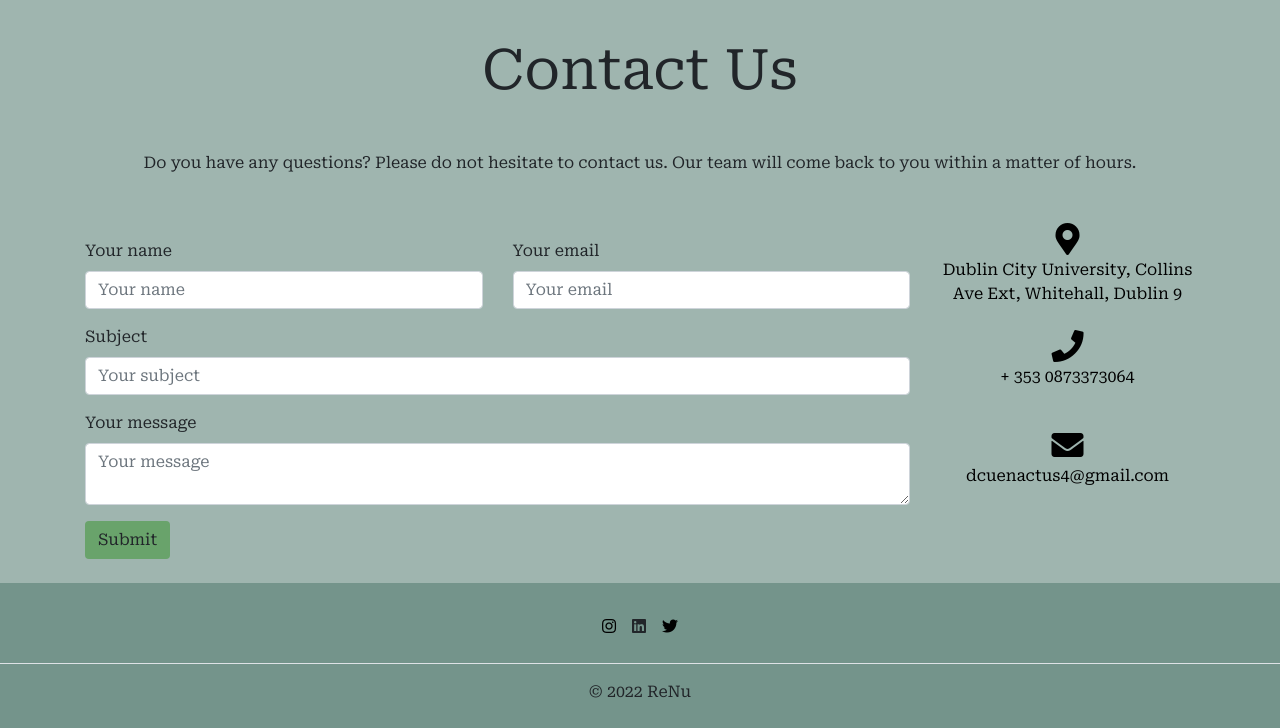
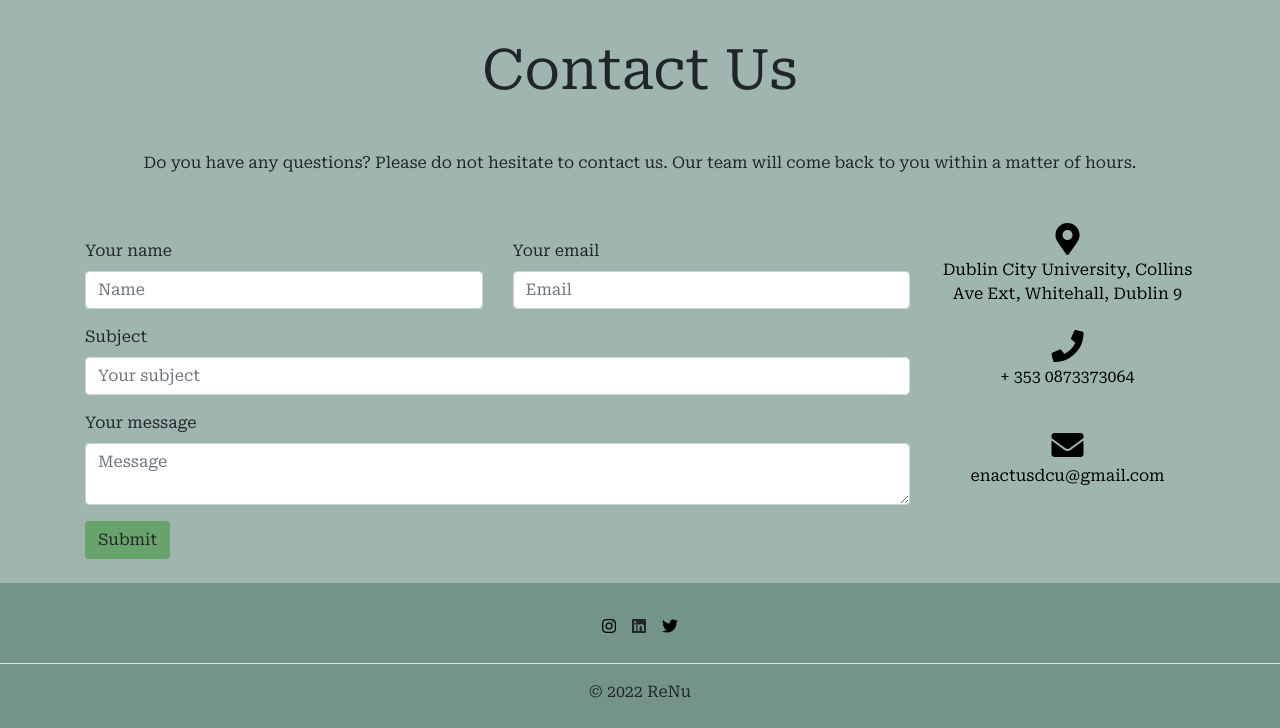
Before and after one commit to ngowran/Renu-Website, a Django app: page /contact in a window 1280 px wide. Shown: the part 97-825 px from the top of the page. Run offline with Django 3.2, Linux system fonts and the light colour scheme.

```diff
--- a/mysite/templates/contact.html
+++ b/mysite/templates/contact.html
@@ -24,7 +24,7 @@
                     <div class="col-md-6 mt-2">
                         <div class="md-form mb-0">
                           <label for="name" class="">Your name</label>
-                          <input type="text" id="name" name="name" class="form-control" placeholder="Your name" required>
+                          <input type="text" id="name" name="name" class="form-control" placeholder="Name" required>
                         </div>
                     </div>
                     <!--Grid column-->
@@ -33,7 +33,7 @@
                     <div class="col-md-6 mt-2">
                         <div class="md-form mb-0">
                            <label for="email" class="">Your email</label>
-                          <input type="text" id="email" name="email" class="form-control" placeholder="Your email" required>
+                          <input type="text" id="email" name="email" class="form-control" placeholder="Email" required>
 
                         </div>
                     </div>
@@ -62,7 +62,7 @@
 
                         <div class="md-form">
                           <label for="message">Your message</label>
-                          <textarea type="text" id="message" name="message" rows="2" class="form-control md-textarea" placeholder="Your message" required></textarea>
+                          <textarea type="text" id="message" name="message" rows="2" class="form-control md-textarea" placeholder="Message" required></textarea>
 
                         </div>
 
@@ -92,7 +92,7 @@
                 </li>
 
                 <li><i class="fas fa-envelope mt-4 fa-2x"></i><br>
-                    <a class="make_black" href="mailto:dcuenactus4@gmail.com" target="_blank">dcuenactus4@gmail.com</a>
+                    <a class="make_black" href="mailto:enactusdcu@gmail.com" target="_blank">enactusdcu@gmail.com</a>
                 </li>
             </ul>
         </div>
--- a/mysite/views.py
+++ b/mysite/views.py
@@ -55,6 +55,7 @@ def postreset(request):
 def profile(request):
   if request.session['uid']:
     sensor_data = database.child('sensor').child('Key 1').get().val()
+    #info = authe.get_account_info(request.session['uid'])
     return render(request, "accounts/profile.html", {"data":sensor_data})
   else:
     message = "Sorry, you're not signed in"
@@ -103,7 +104,8 @@ def postregister(request):
                 "status": 1
             }
         results = database.child("users").push(data, user['idToken'])
-        return redirect('login')
+        message = "Thank you for signing up!"
+        return render(request, 'accounts/login.html', {'message':message})
     except:
         message ='Signup failed. Make sure email is unique and password is minimum 6 characters long.'
         return render(request, "accounts/register.html", {'message':message})
```
Also changed, not shown: mysite/templates/accounts/profile.html (+6 -4 lines), db.sqlite3.
